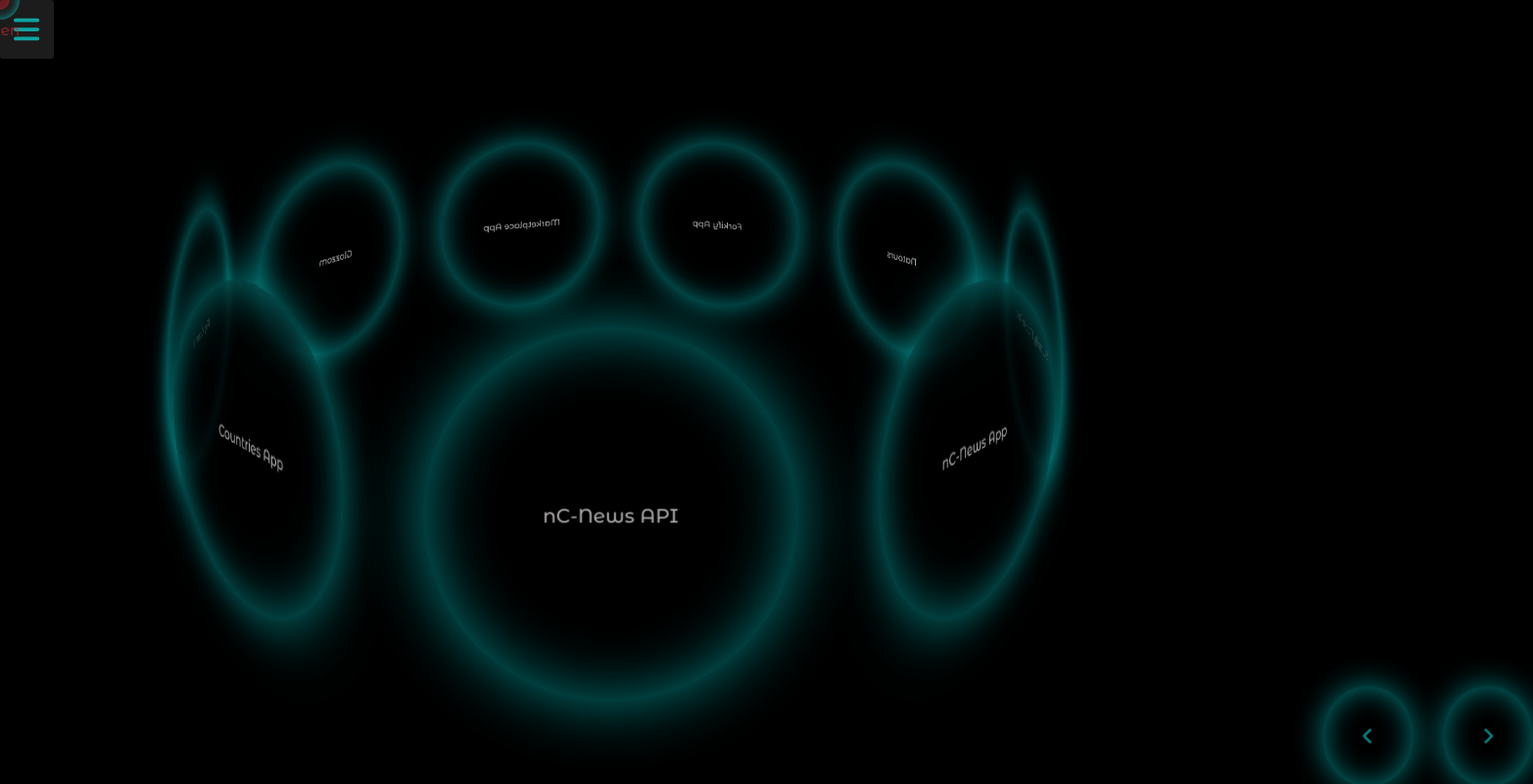
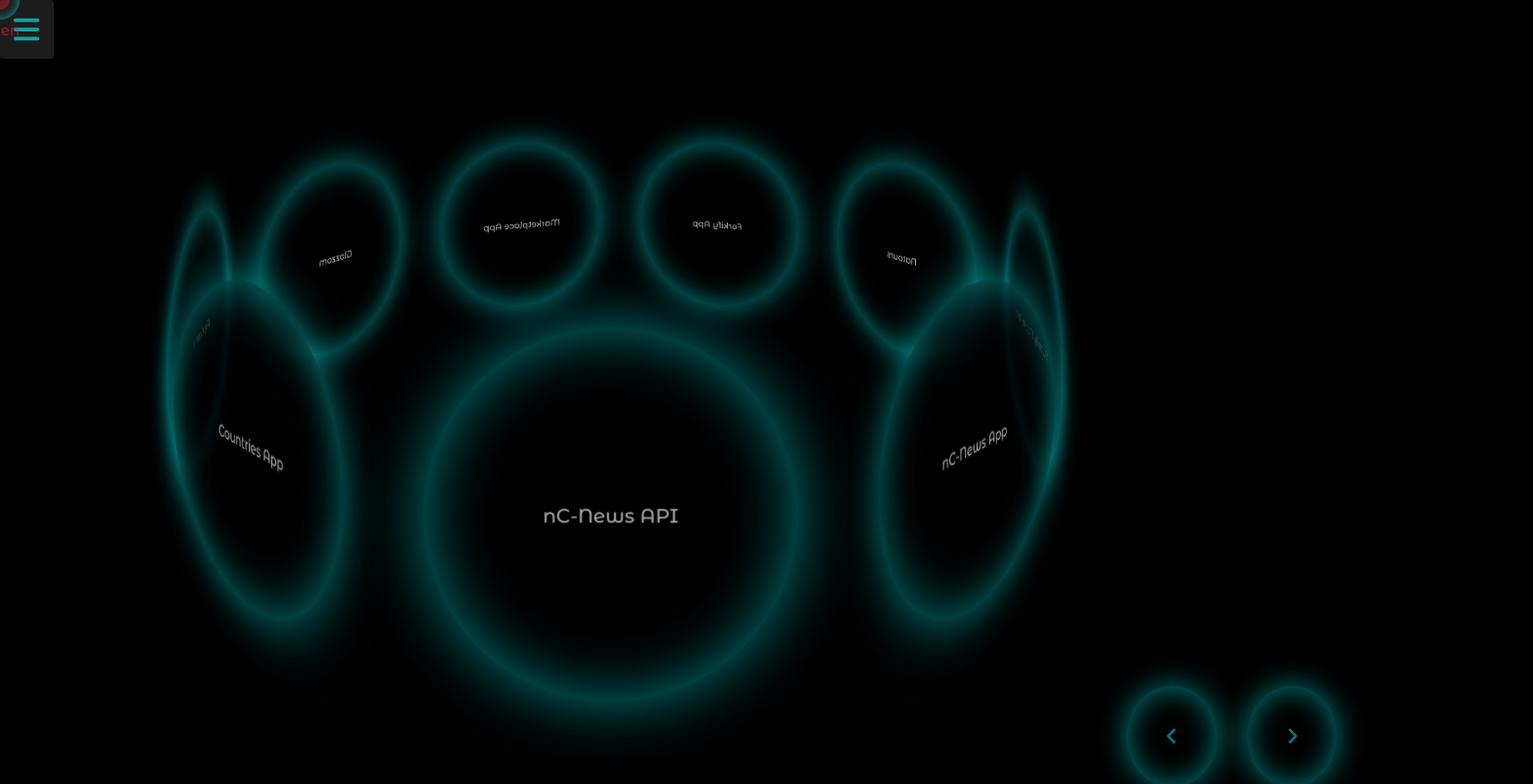
Before and after one commit to Nesh00/portfolio, a React (Create React App) app: page /projects in a window 1280 px wide. Shown: the top 800 px of the page at 98% size, 1565 px wide, since content can reach past the window. Built offline with nearby package versions, Linux system fonts and the light colour scheme.

Commit message:
fix sliderBtns position

```diff
--- a/src/css/Projects/SliderBtns.css
+++ b/src/css/Projects/SliderBtns.css
@@ -46,7 +46,7 @@
 @media screen and (min-width: 76em) {
   .sliderBtns {
     top: 50rem;
-    right: -80rem;
+    right: -60rem;
   }
 
   .sliderBtn {
```
Also changed, not shown: 1 other file (tests, documents, lock files or other folders).
